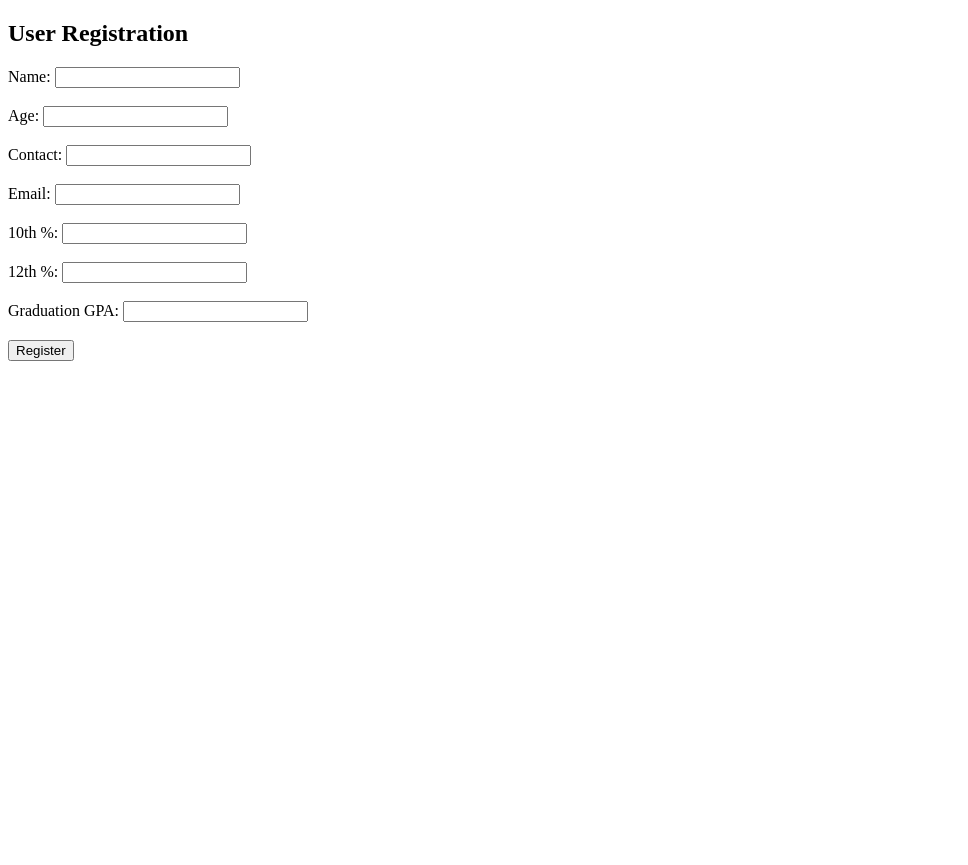
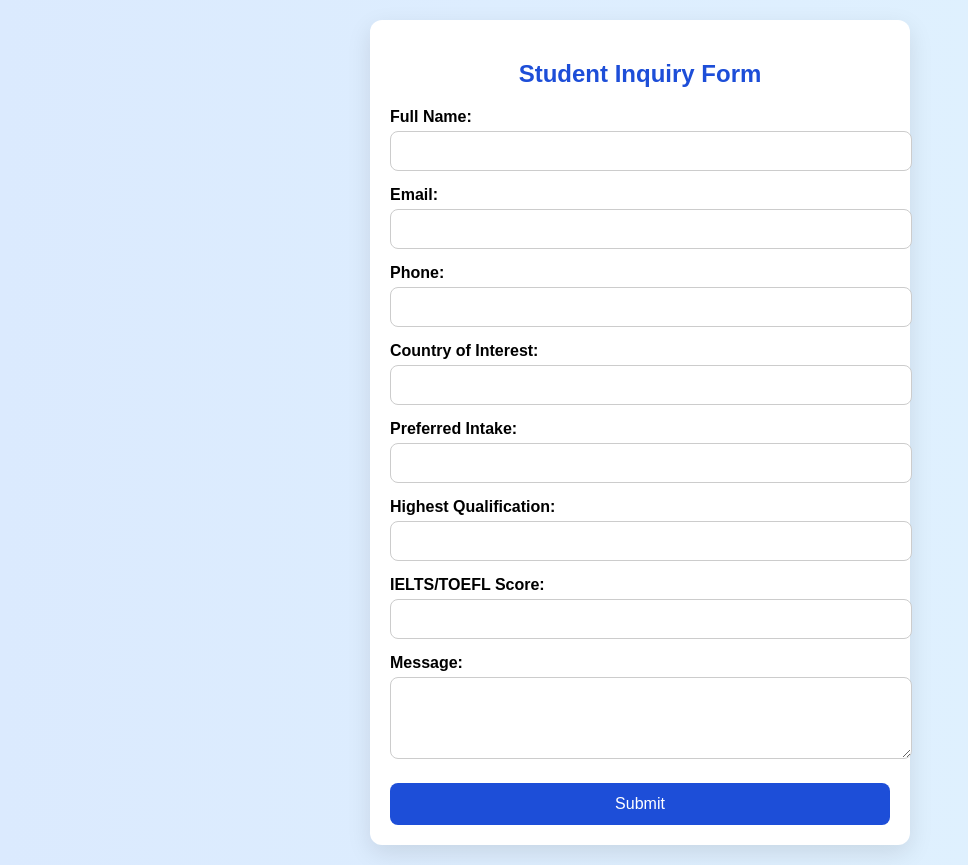
Before and after one commit to suryapratapsinh/Fast_api_single_page, a FastAPI app: page / in a window 1280 px wide. Shown: the whole page, without its empty margins (0-968 px from the left). Before the commit the page ends 361 px from the top, so only its background shows below. Run offline with FastAPI, Linux system fonts and the light colour scheme.

Commit message:
Update register.html

```diff
--- a/templates/register.html
+++ b/templates/register.html
@@ -1,24 +1,136 @@
 <!DOCTYPE html>
 <html>
 <head>
-    <title>Registration Form</title>
+    <meta name="viewport" content="width=device-width, initial-scale=1.0">
+     <title>Student Inquiry Form</title>
+    <style>
+        body {
+            font-family: Arial, sans-serif;
+            background: linear-gradient(to right, #dbeafe, #e0f2fe);
+            margin: 0;
+            padding: 0;
+        }
+
+        .wrapper {
+            min-height: 100vh;
+            display: flex;
+            justify-content: center;
+            align-items: center;
+            padding: 20px;
+        }
+
+        .form-container {
+            background-color: white;
+            padding: 20px;
+            border-radius: 12px;
+            box-shadow: 0 8px 24px rgba(0, 0, 0, 0.1);
+            width: 100%;
+            max-width: 500px;
+        }
+
+        h2 {
+            text-align: center;
+            color: #1d4ed8;
+            margin-bottom: 20px;
+            font-size: 1.5em;
+        }
+
+        label {
+            display: block;
+            margin-top: 15px;
+            font-weight: bold;
+            font-size: 1em;
+        }
+
+        input,
+        textarea {
+            width: 100%;
+            padding: 10px;
+            border: 1px solid #ccc;
+            border-radius: 8px;
+            margin-top: 5px;
+            font-size: 1em;
+        }
+
+        .submit-btn {
+            margin-top: 20px;
+            background-color: #1d4ed8;
+            color: white;
+            border: none;
+            padding: 12px;
+            border-radius: 8px;
+            cursor: pointer;
+            width: 100%;
+            font-size: 1em;
+        }
+
+        .submit-btn:hover {
+            background-color: #2563eb;
+        }
+
+        .message {
+            text-align: center;
+            color: green;
+            margin-top: 10px;
+        }
+
+        /* Responsive improvements */
+        @media (max-width: 500px) {
+            .form-container {
+                padding: 15px;
+            }
+
+            h2 {
+                font-size: 1.25em;
+            }
+
+            label,
+            input,
+            textarea,
+            .submit-btn {
+                font-size: 0.95em;
+            }
+        }
+    </style>
 </head>
+
 <body>
-    <h2>User Registration</h2>
-    <form method="post" action="/register">
-        Name: <input type="text" name="name" required><br><br>
-        Age: <input type="number" name="age" required><br><br>
-        Contact: <input type="text" name="contact" required><br><br>
-        Email: <input type="email" name="email" required><br><br>
-        10th %: <input type="number" step="0.01" name="pr_10" required><br><br>
-        12th %: <input type="number" step="0.01" name="pr_12" required><br><br>
-        Graduation GPA: <input type="number" step="0.01" name="graduation_gpa" required><br><br>
+    <div class="wrapper">
+        <div class="form-container">
+            <h2>Student Inquiry Form</h2>
 
-        <button type="submit">Register</button>
-    </form>
+            {% if message %}
+            <p class="message">{{ message }}</p>
+            {% endif %}
 
-    {% if message %}
-        <p style="color:green;">{{ message }}</p>
-    {% endif %}
+            <form method="post" action="/register">
+                <label>Full Name:</label>
+                <input type="text" name="Full_Name" required>
+
+                <label>Email:</label>
+                <input type="email" name="Email" required>
+
+                <label>Phone:</label>
+                <input type="text" name="Phone" required>
+
+                <label>Country of Interest:</label>
+                <input type="text" name="Country_of_Interest" required>
+
+                <label>Preferred Intake:</label>
+                <input type="text" name="Preferred_Intake">
+
+                <label>Highest Qualification:</label>
+                <input type="text" name="Highest_Qualification">
+
+                <label>IELTS/TOEFL Score:</label>
+                <input type="number" step="0.1" name="IELTS_TOEFL_Score">
+
+                <label>Message:</label>
+                <textarea name="Message" rows="4"></textarea>
+
+                <input class="submit-btn" type="submit" value="Submit">
+            </form>
+        </div>
+    </div>
 </body>
 </html>
```
